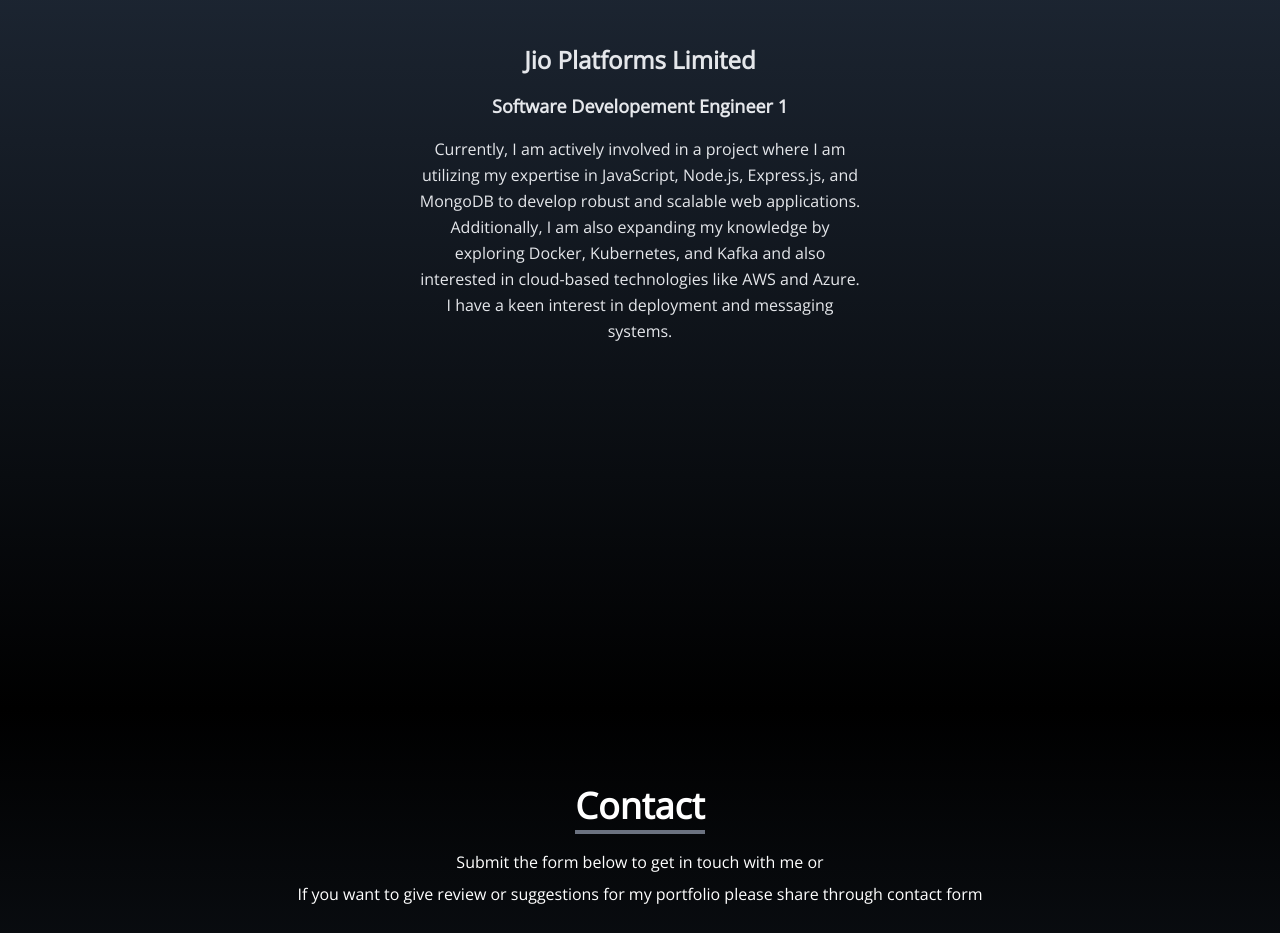
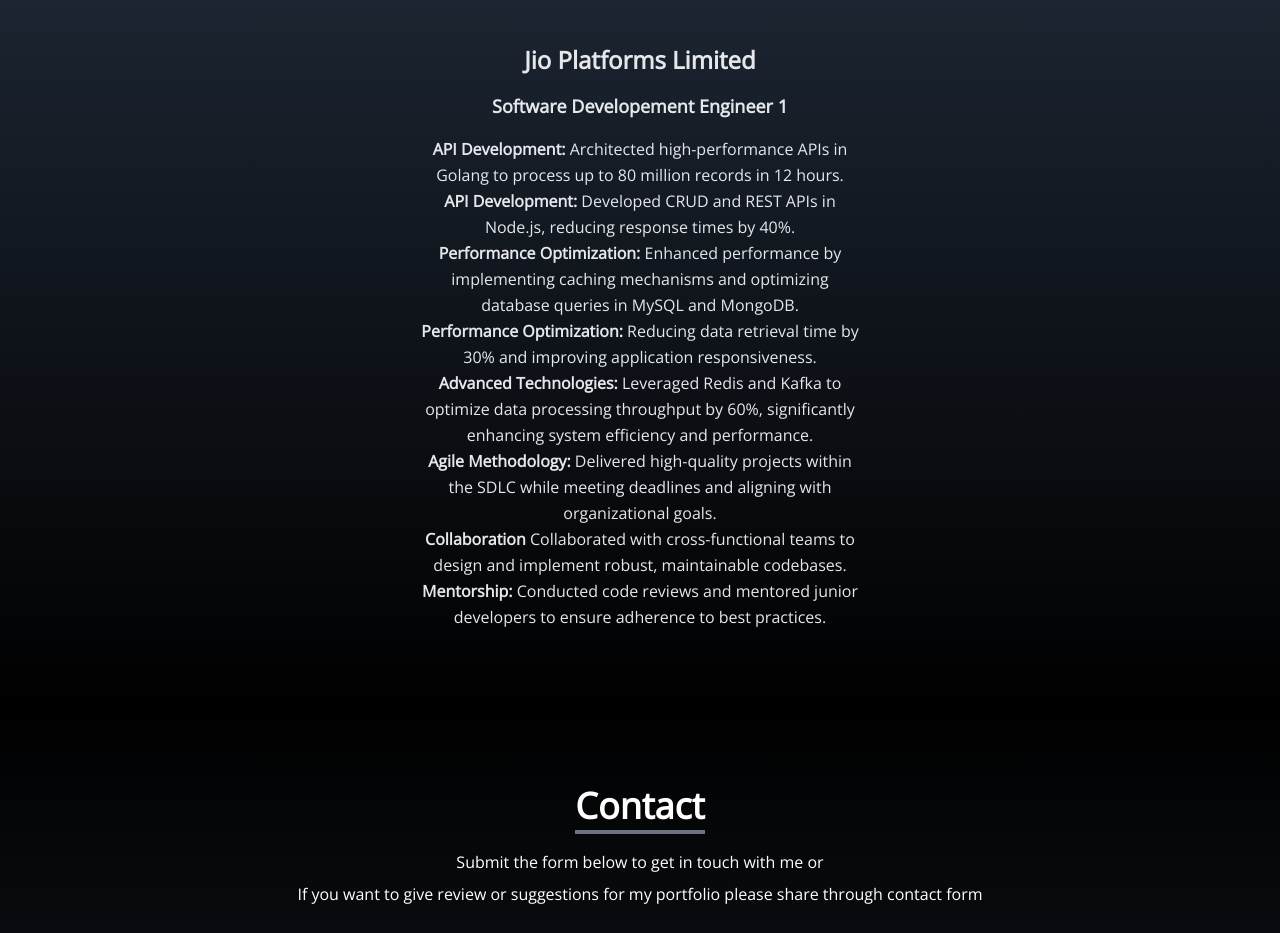
Before and after one commit to Parmeshkumardogra/react-portfolio, a React (Create React App) app: page / in a window 1280 px wide. Shown: the part 2700-3633 px from the top of the page. Built offline with nearby package versions, Linux system fonts and the light colour scheme.

Commit message:
Update Experience.js
updated portfolio

```diff
--- a/src/components/Experience.js
+++ b/src/components/Experience.js
@@ -9,8 +9,17 @@
           <h2 className="text-2xl font-bold mb-4">Jio Platforms Limited</h2>
           <h3 className="text-lg font-bold mb-4">Software Developement Engineer 1</h3>
           <p className="text-base leading-relaxed">
-            Currently, I am actively involved in a project where I am utilizing my expertise in JavaScript, Node.js, Express.js, and MongoDB to develop robust and scalable web applications. Additionally, I am also expanding my knowledge by exploring Docker, Kubernetes, and Kafka and also interested in cloud-based technologies like AWS and Azure. I have a keen interest in deployment and messaging systems.
-          </p>
+                <ul>
+                  <li><strong>API Development:</strong> Architected high-performance APIs in Golang to process up to 80 million records in 12 hours.</li>
+                  <li><strong>API Development:</strong> Developed CRUD and REST APIs in Node.js, reducing response times by 40%.</li>
+                  <li><strong>Performance Optimization:</strong> Enhanced performance by implementing caching mechanisms and optimizing database queries in MySQL and MongoDB.</li>
+                  <li><strong>Performance Optimization:</strong> Reducing data retrieval time by 30% and improving application responsiveness.</li>
+                  <li><strong>Advanced Technologies:</strong> Leveraged Redis and Kafka to optimize data processing throughput by 60%, significantly enhancing system efficiency and performance.</li>
+                  <li><strong>Agile Methodology:</strong> Delivered high-quality projects within the SDLC while meeting deadlines and aligning with organizational goals.</li>
+                  <li><strong>Collaboration</strong> Collaborated with cross-functional teams to design and implement robust, maintainable codebases. </li>
+                  <li><strong>Mentorship:</strong> Conducted code reviews and mentored junior developers to ensure adherence to best practices.</li>
+</ul>
+        </p>
         </div>
       </div>
     </div>
```
